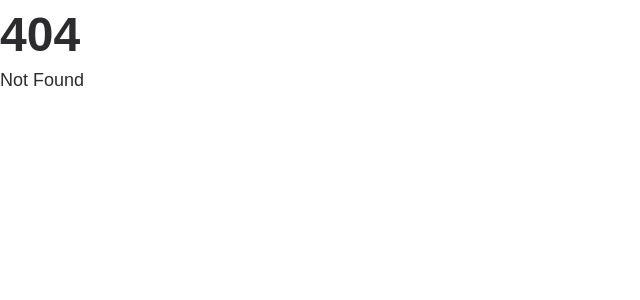
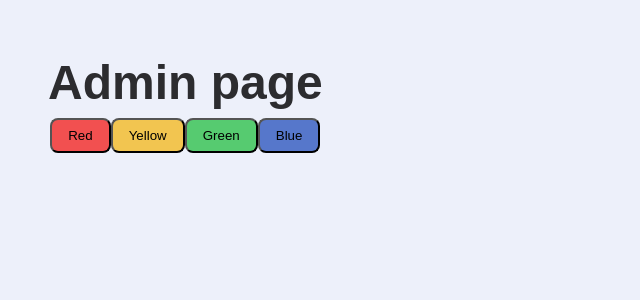
Before and after one commit to PatatoBit/scoreboard, a SvelteKit app: page /admin in a window 1280 px wide. Before the commit this address had no page. Shown: the top 300 px of the page, without its empty margins (0-640 px from the left). Built offline with nearby package versions, Linux system fonts and the light colour scheme; a web font is replaced by a local one.

Commit message:
realtime quadchart

```diff
--- a/package.json
+++ b/package.json
@@ -30,6 +30,7 @@
 	"type": "module",
 	"dependencies": {
 		"chart.js": "^4.4.0",
+		"firebase": "^10.6.0",
 		"sass": "^1.69.5",
 		"svelte-chartjs": "^3.1.2"
 	}
--- a/src/lib/components/Footer.svelte
+++ b/src/lib/components/Footer.svelte
@@ -13,8 +13,6 @@
 		color: white;
 		padding: 1em;
 		text-align: center;
-		position: absolute;
-		bottom: 0;
 		width: 100%;
 	}
 
--- a/src/lib/components/QuadChart.svelte
+++ b/src/lib/components/QuadChart.svelte
@@ -43,6 +43,8 @@
 			}
 		]
 	};
+
+	$: data.datasets[0].data = scores.slice();
 </script>
 
 <div class="bar-container">
--- /dev/null
+++ b/src/lib/firebase.ts
@@ -0,0 +1,23 @@
+// Import the functions you need from the SDKs you need
+import { initializeApp } from 'firebase/app';
+import { getAuth } from 'firebase/auth';
+import { getFirestore } from 'firebase/firestore';
+// TODO: Add SDKs for Firebase products that you want to use
+// https://firebase.google.com/docs/web/setup#available-libraries
+
+// Your web app's Firebase configuration
+// For Firebase JS SDK v7.20.0 and later, measurementId is optional
+const firebaseConfig = {
+	apiKey: 'AIzaSyA1xBY1Li9sLFWfxkJjoTU0Uu-AfTk3-9I',
+	authDomain: 'scoreboard-18822.firebaseapp.com',
+	projectId: 'scoreboard-18822',
+	storageBucket: 'scoreboard-18822.appspot.com',
+	messagingSenderId: '131737036563',
+	appId: '1:131737036563:web:c83216d1d78492d5375ce6',
+	measurementId: 'G-8SPKRXETBN'
+};
+
+// Initialize Firebase
+export const app = initializeApp(firebaseConfig);
+export const db = getFirestore(app);
+export const auth = getAuth(app);
--- /dev/null
+++ b/src/routes/admin/+page.svelte
@@ -0,0 +1,48 @@
+<script lang="ts">
+	import { db } from '$lib/firebase';
+	import { doc, increment, updateDoc } from 'firebase/firestore';
+
+	const mainRef = doc(db, 'matches', 'main_score');
+
+	async function addScore(color: string) {
+		await updateDoc(mainRef, {
+			[color]: increment(1)
+		});
+	}
+</script>
+
+<div class="page">
+	<div>
+		<h1>Admin page</h1>
+		<div class="main-score">
+			<button class="red" on:click={() => addScore('redScore')}>Red</button>
+			<button class="yellow" on:click={() => addScore('yellowScore')}>Yellow</button>
+			<button class="green" on:click={() => addScore('greenScore')}>Green</button>
+			<button class="blue" on:click={() => addScore('blueScore')}>Blue</button>
+		</div>
+	</div>
+</div>
+
+<style lang="scss">
+	.main-score {
+		display: flex;
+		justify-content: center;
+		align-items: center;
+	}
+
+	.red {
+		background-color: var(--red);
+	}
+
+	.yellow {
+		background-color: var(--yellow);
+	}
+
+	.green {
+		background-color: var(--green);
+	}
+
+	.blue {
+		background-color: var(--blue);
+	}
+</style>
--- a/src/styles/global.scss
+++ b/src/styles/global.scss
@@ -55,6 +55,11 @@ p {
 	font-weight: 400;
 }
 
+button {
+	padding: 0.5rem 1rem;
+	border-radius: 0.5rem;
+}
+
 .page {
 	width: 100%;
 	min-height: 100vh;
```
Also changed, not shown: src/routes/+page.svelte (+18 -9 lines), 1 other file (tests, documents, lock files or other folders).
